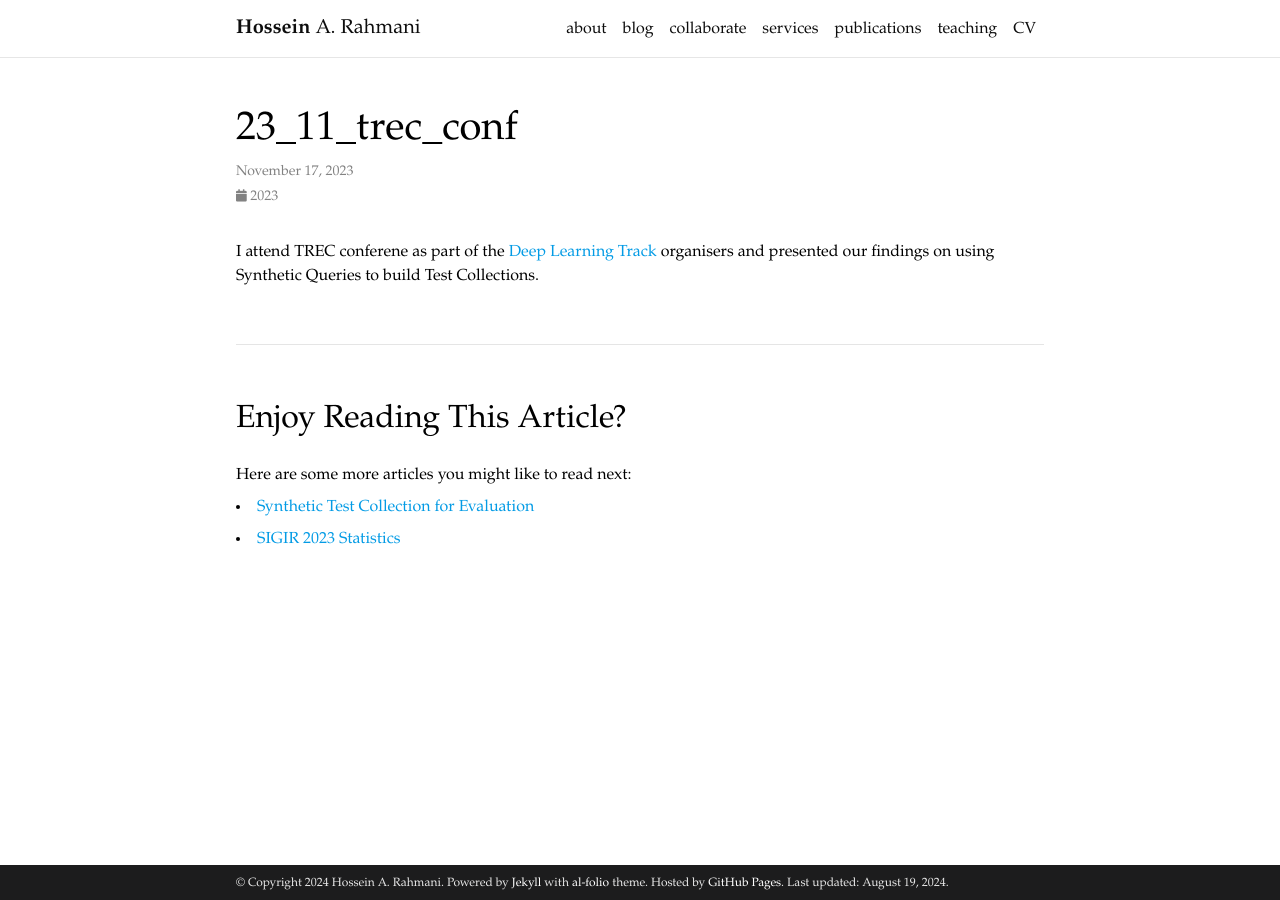
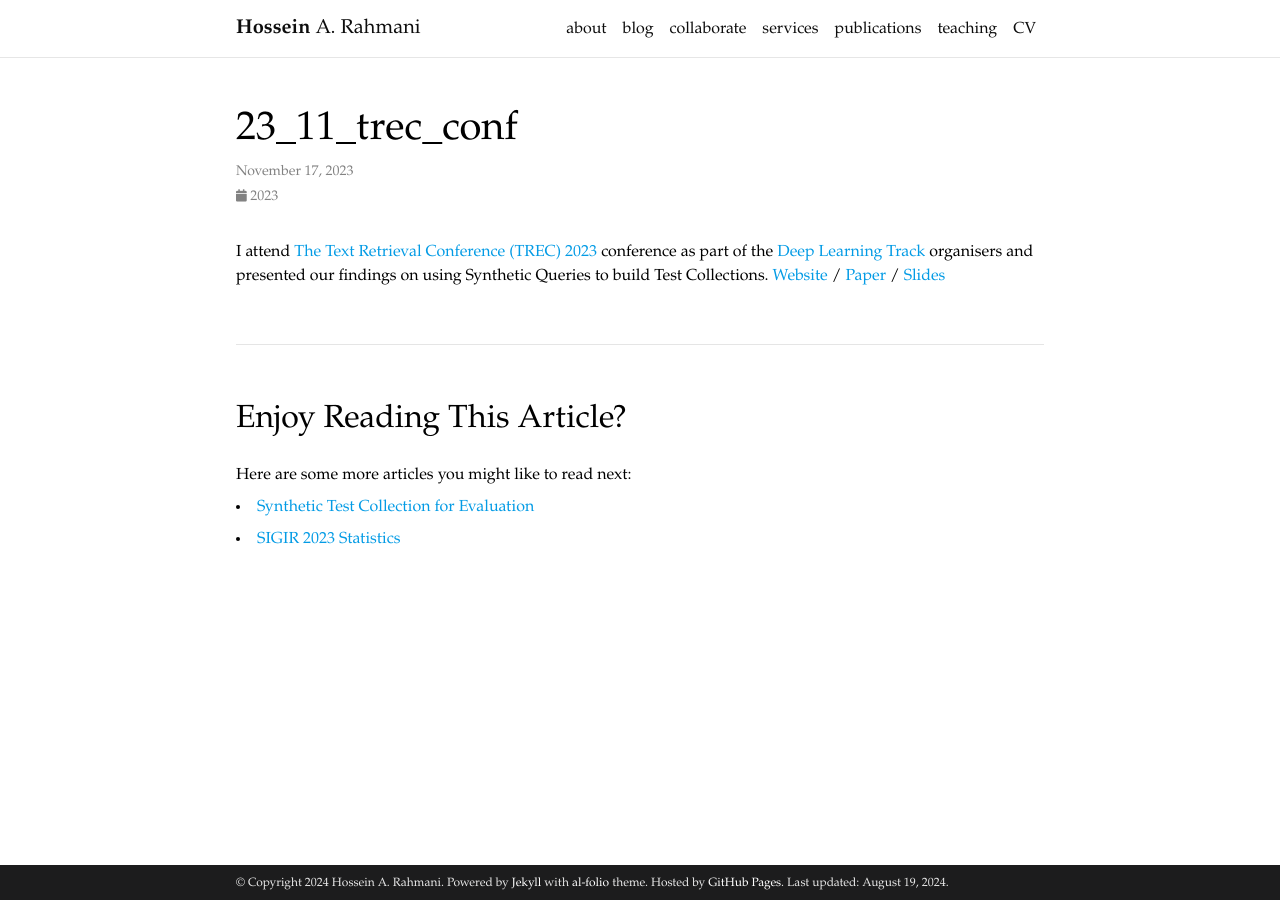
Before and after one commit to rahmanidashti/rahmanidashti.github.io, a Jekyll site: the page built from _news/23_11_TREC_conf.md, in a window 1280 px wide. Built offline with Jekyll 4.4.1, drawn with Linux system fonts in a browser that asks for light colours; comment, search, counter and statistics services are not loaded; a style sheet for code colours, icons or effects is not loaded.

Commit message:
update TREC DL info

```diff
--- a/_news/23_11_TREC_conf.md
+++ b/_news/23_11_TREC_conf.md
@@ -4,4 +4,4 @@ date: 2023-11-17 11:00:00-0400
 inline: true
 ---
 
-I attend TREC conferene as part of the <a href="https://microsoft.github.io/msmarco/TREC-Deep-Learning.html">Deep Learning Track</a> organisers and presented our findings on using Synthetic Queries to build Test Collections.
+I attend <a href="https://trec.nist.gov/pubs/call2023.html">The Text Retrieval Conference (TREC) 2023</a> conference as part of the <a href="https://microsoft.github.io/msmarco/TREC-Deep-Learning.html">Deep Learning Track</a> organisers and presented our findings on using Synthetic Queries to build Test Collections. <a href="https://microsoft.github.io/msmarco/TREC-Deep-Learning.html">Website</a> / <a href="https://trec.nist.gov/pubs/trec32/papers/Overview_deep.pdf">Paper</a> / <a href="https://www.slideshare.net/slideshow/trec-2023-dl-synthetic-data-generation-slides/271115172">Slides</a>
```
Also changed, not shown: _pages/services.md (+1 -0 lines).
